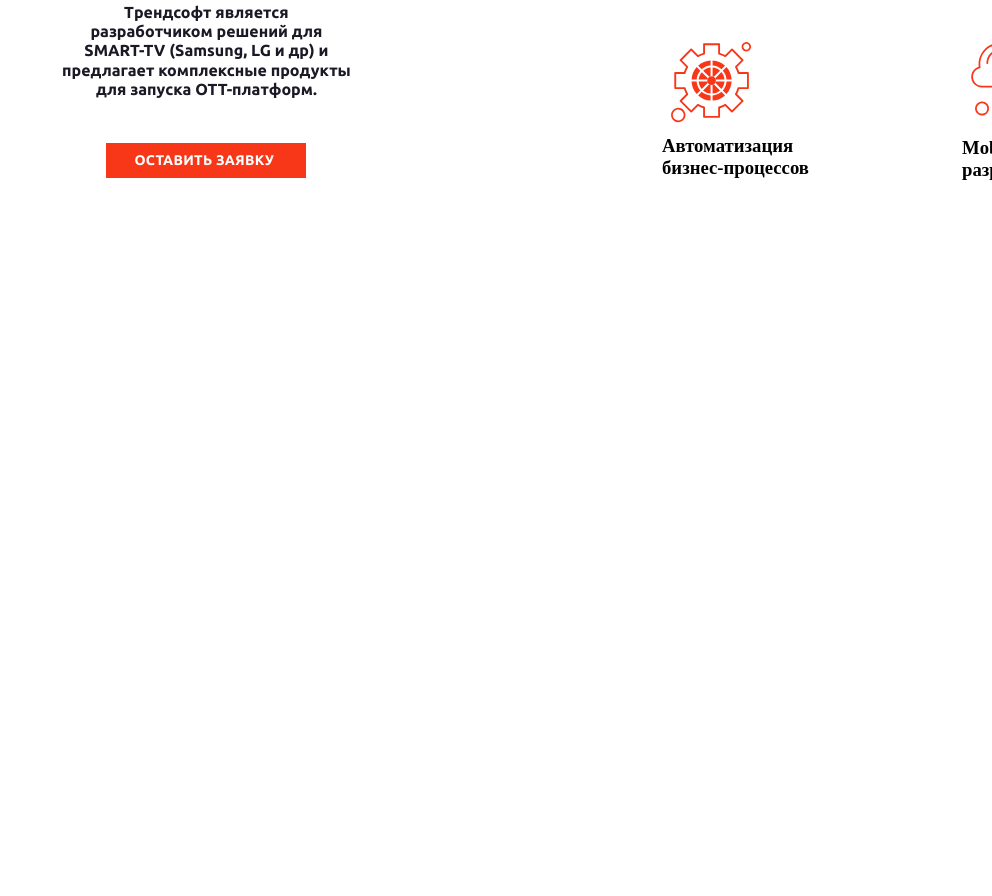
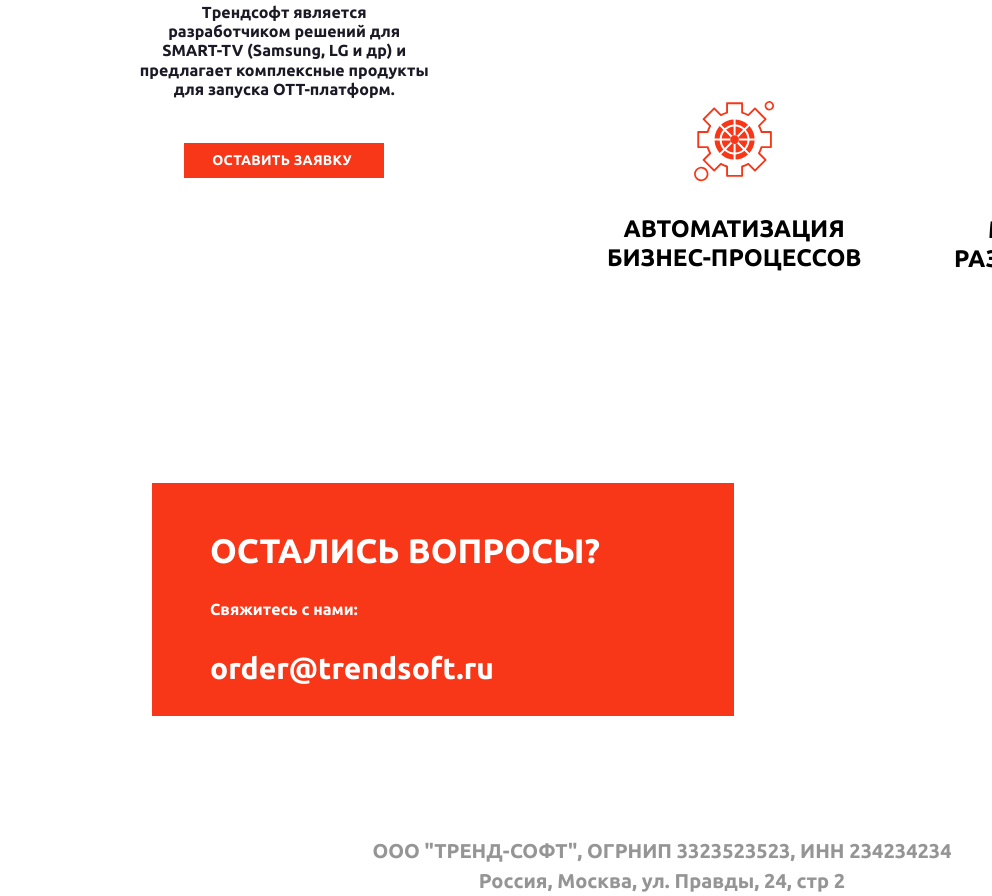
Before and after one commit to BelovPlay/4.05.23, a plain HTML site: page index.html in a window 1280 px wide. Shown: the part 5645-6541 px from the top of the page, without its empty margins (288-1280 px from the left). Before the commit the page ends 5978 px from the top, so only its background shows below. Drawn offline with Linux system fonts and the light colour scheme; files whose address does not match are found by name.

Commit message:
new code

```diff
--- a/css/styles.css
+++ b/css/styles.css
@@ -361,8 +361,10 @@
     width: 1200px;
     display:flex;
     align-items: center;
-    justify-content:space-between;
+    justify-content:space-around;
     margin:auto;
+    margin-bottom: 150px;
+    position: relative;
 }
 .footer__title{
     font-family: 'Ubuntu';
@@ -413,3 +415,82 @@
     grid-template-columns:repeat(2,300px);
     list-style-type:none;
 }
+.foooter__feature-item{
+    display:flex;
+    align-items: center;
+    justify-content: center;
+    flex-direction:column;
+}
+.footer__title-feature-item{
+    font-family: 'Ubuntu';
+    font-style: normal;
+    font-weight: 700;
+    font-size: 24px;
+    line-height: 120%;
+    text-align: center;
+    text-transform: uppercase;
+    color: #000000;
+    margin-top:25px;
+}
+.question{
+    box-sizing:border-box;
+    background-color:#F83718;
+    width: 582px;
+    height: 233px;
+    margin-left:440px;
+}
+.question__title{
+    font-family: 'Ubuntu';
+    font-style: normal;
+    font-weight: 700;
+    font-size: 34px;
+    line-height: 120%;
+    text-transform: uppercase;
+    color: #FFFFFF;
+    padding-top:47px;
+    padding-left:58px;
+    padding-bottom:30px;
+}
+.question__contact-us{
+    font-family: 'Ubuntu';
+    font-style: normal;
+    font-weight: 400;
+    font-size: 16px;
+    line-height: 120%;
+    color: #FFFFFF;
+    padding-left:58px;
+    padding-bottom:30px;
+    display:inline-block;
+}
+.question__link{
+    padding-left:58px;
+    padding-bottom:30px;
+}
+.question__contact-us{
+    font-family: 'Ubuntu';
+    font-style: normal;
+    font-weight: 400;
+    font-size: 16px;
+    line-height: 120%;
+    color: #FFFFFF;
+}
+.question__link{
+    font-family: 'Ubuntu';
+    font-style: normal;
+    font-weight: 700;
+    font-size: 30px;
+    line-height: 120%;
+    color: #FFFFFF;
+    text-decoration: none;
+    display:block;
+}
+.contacts-info{
+    margin-top: 120px;
+    font-family: 'Ubuntu';
+    font-style: normal;
+    font-weight: 400;
+    font-size: 20px;
+    line-height: 150%;
+    text-align: center;
+    color: #959595;
+}
--- a/index.html
+++ b/index.html
@@ -193,6 +193,12 @@
                         </ul>
                     </div>
                 </div>
+                <div class="question">
+                    <h2 class="question__title">Остались вопросы?</h2>
+                    <span class="question__contact-us">Свяжитесь с нами:</span>
+                    <a href="" class="question__link">order@trendsoft.ru</a>
+                </div>
+                <div class="contacts-info">ООО "ТРЕНД-СОФТ", ОГРНИП 3323523523, ИНН 234234234<br> Россия, Москва, ул. Правды, 24, стр 2</div>
             </footer>
         </div>
     </div>
```
